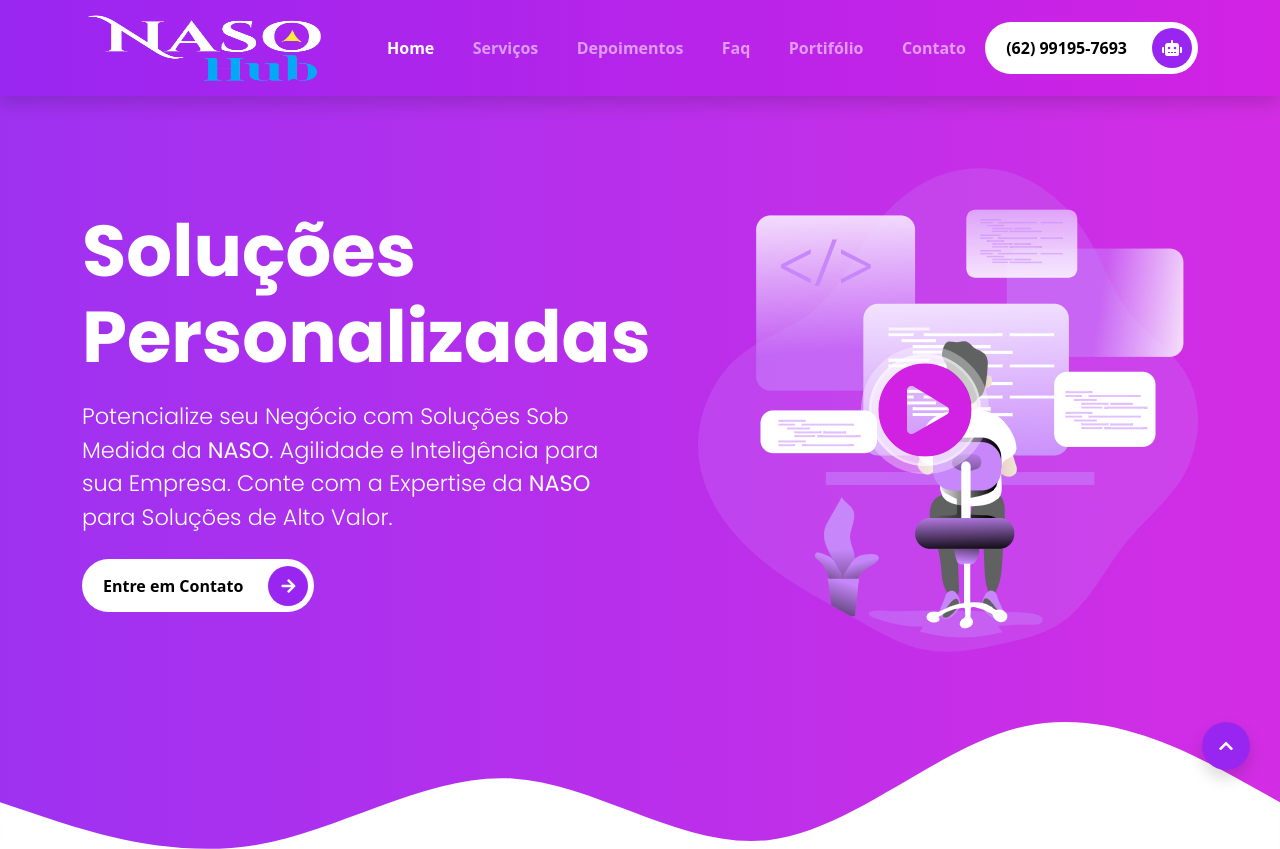
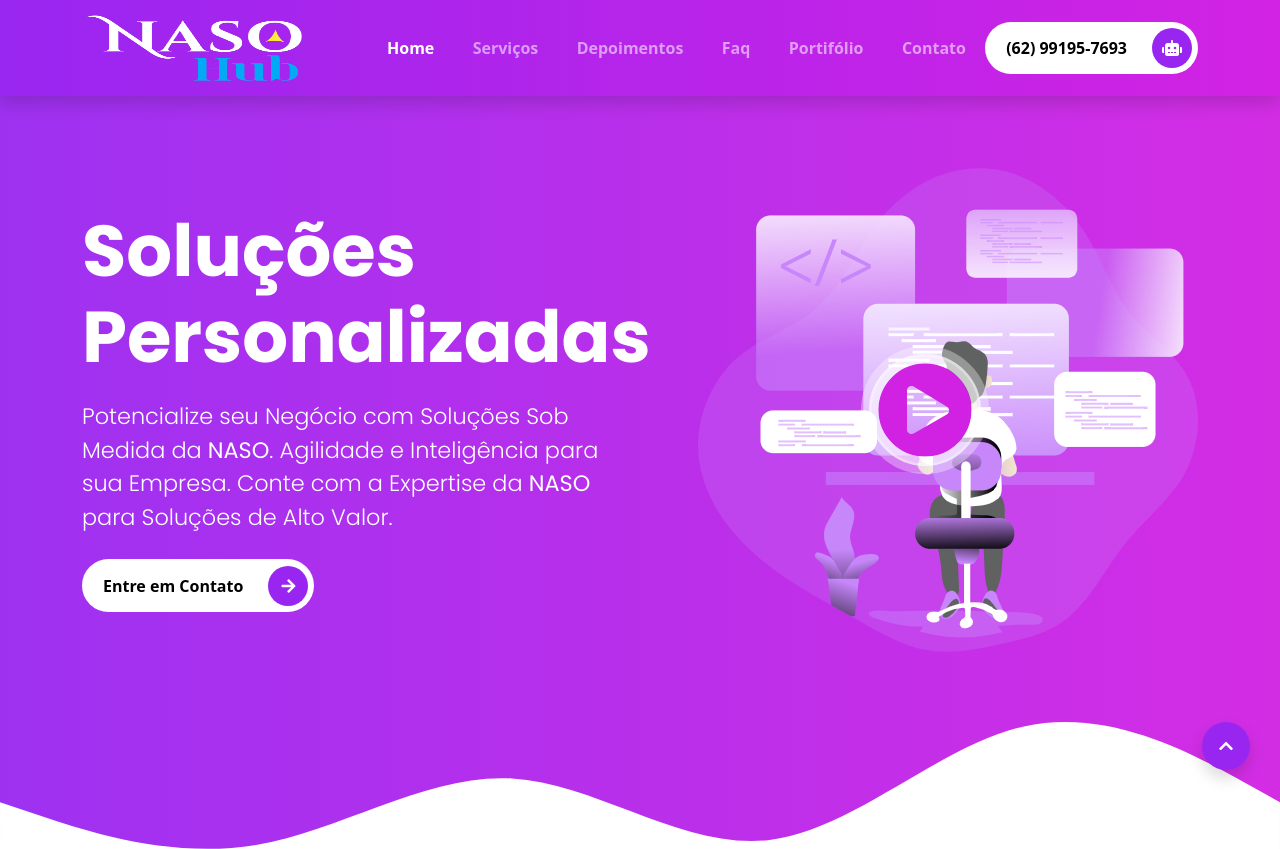
Before and after one commit to pedronas2222/naso-software, a website: page index.html in a window 1280 px wide. Shown: the top 849 px of the page. Drawn offline with nearby package versions, Linux system fonts and the light colour scheme; files that its build step writes are made by us from their sources.

Commit message:
Update index.html

```diff
--- a/index.html
+++ b/index.html
@@ -28,7 +28,7 @@
     <div class="container">
       <a class="navbar-brand" href="">
           <!--h3><strong>NASO Hub</strong></h3-->
-        <img src="images/logo2.png" alt="logo image" style="width: 250px; height: 70px;">
+        <img src="images/logo2.png" alt="logo image" style="width: 230px; height: 70px;">
       </a>
       <button class="navbar-toggler" type="button" data-bs-toggle="collapse" data-bs-target="#navbarNav" aria-controls="navbarNav" aria-expanded="false" aria-label="Toggle navigation">
         <span class="navbar-toggler-icon"></span>
```
